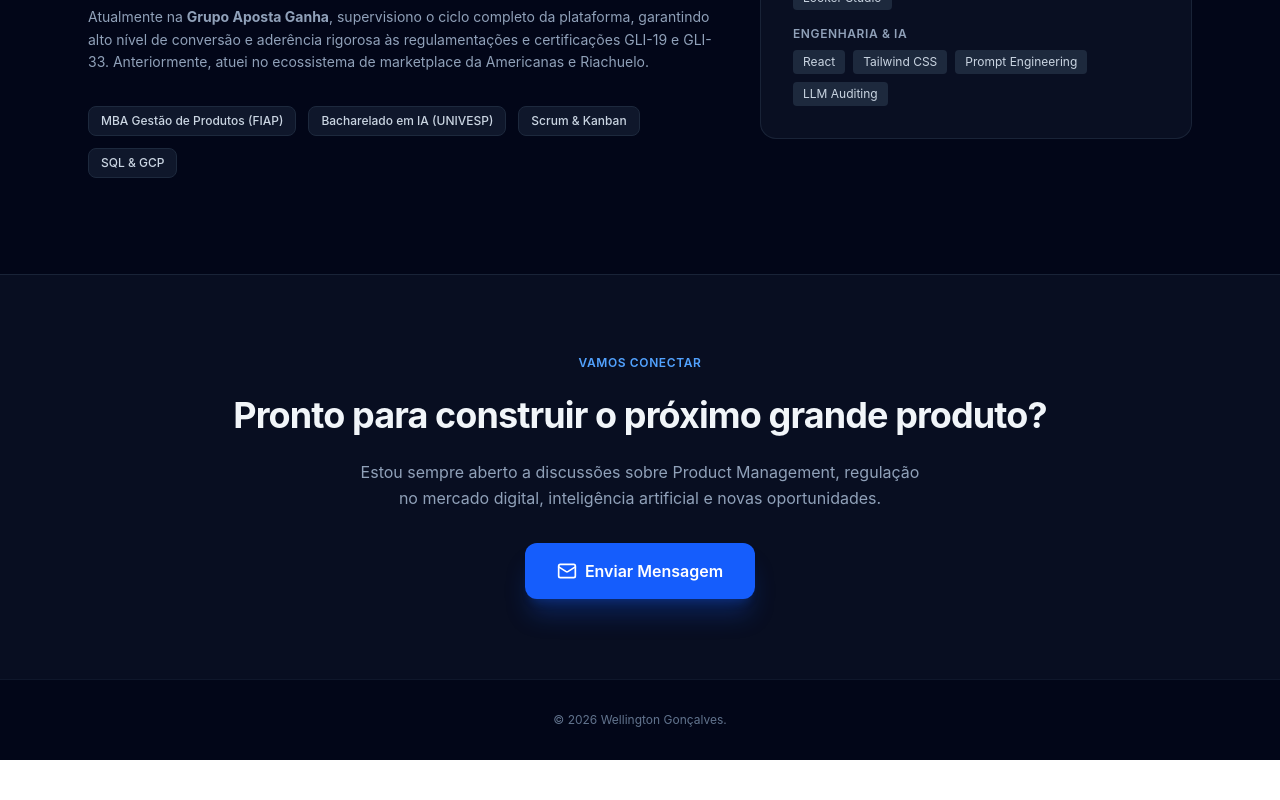
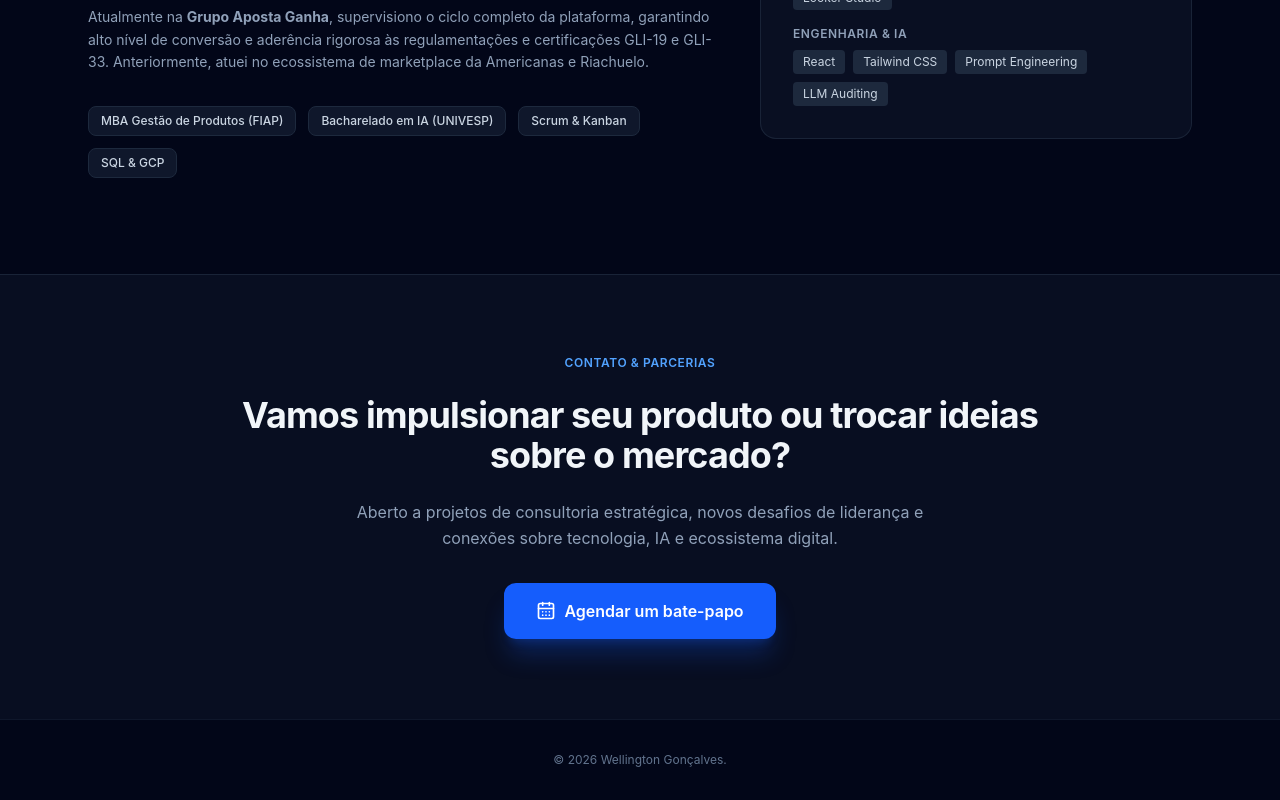
Before and after one commit to wellington-pm/wellingtongoncalves.github.io, a React (Vite) app: page / in a window 1280 px wide. Shown: the part 2963-3763 px from the top of the page. Before the commit the page ends 3723 px from the top, so only its background shows below. Built offline with nearby package versions, Linux system fonts and the light colour scheme.

Commit message:
feat: update contact and partnerships section

```diff
--- a/src/App.jsx
+++ b/src/App.jsx
@@ -13,7 +13,8 @@ import {
     ArrowUpRight,
     ChevronRight,
     TrendingUp,
-    Target
+    Target,
+    CalendarDays
 } from 'lucide-react';
 
 // SVG Oficial do GitHub
@@ -363,16 +364,16 @@ export default function App() {
                 </div>
             </section>
 
-            {/* Contato */}
+            {/* Contato & Parcerias */}
             <section id="contacto" className="py-20 px-6 bg-slate-900/50 border-t border-slate-800/80">
                 <div className="max-w-4xl mx-auto text-center flex flex-col items-center gap-6">
-                    <span className="text-xs font-semibold text-blue-400 uppercase tracking-wider">Vamos Conectar</span>
-                    <h2 className="text-3xl md:text-4xl font-bold tracking-tight">Pronto para construir o próximo grande produto?</h2>
+                    <span className="text-xs font-semibold text-blue-400 uppercase tracking-wider">Contato & Parcerias</span>
+                    <h2 className="text-3xl md:text-4xl font-bold tracking-tight">Vamos impulsionar seu produto ou trocar ideias sobre o mercado?</h2>
                     <p className="text-slate-400 max-w-xl leading-relaxed">
-                        Estou sempre aberto a discussões sobre Product Management, regulação no mercado digital, inteligência artificial e novas oportunidades.
+                        Aberto a projetos de consultoria estratégica, novos desafios de liderança e conexões sobre tecnologia, IA e ecossistema digital.
                     </p>
-                    <a href="mailto:seuemail@exemplo.com" className="inline-flex items-center gap-2 px-8 py-4 bg-blue-600 hover:bg-blue-500 rounded-xl font-semibold transition text-white shadow-xl shadow-blue-600/25 mt-2">
-                        <Mail className="w-5 h-5" /> Enviar Mensagem
+                    <a href="https://calendar.app.google/6UnFqmyWUybstb2J9" target="_blank" rel="noreferrer" className="inline-flex items-center gap-2 px-8 py-4 bg-blue-600 hover:bg-blue-500 rounded-xl font-semibold transition text-white shadow-xl shadow-blue-600/25 mt-2">
+                        <CalendarDays className="w-5 h-5" /> Agendar um bate-papo
                     </a>
                 </div>
             </section>
```
